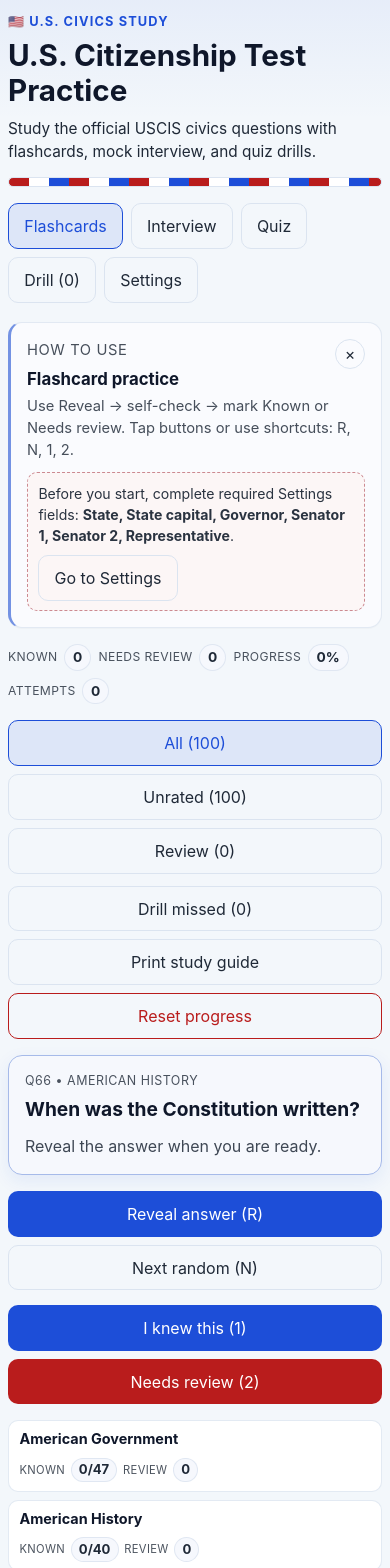
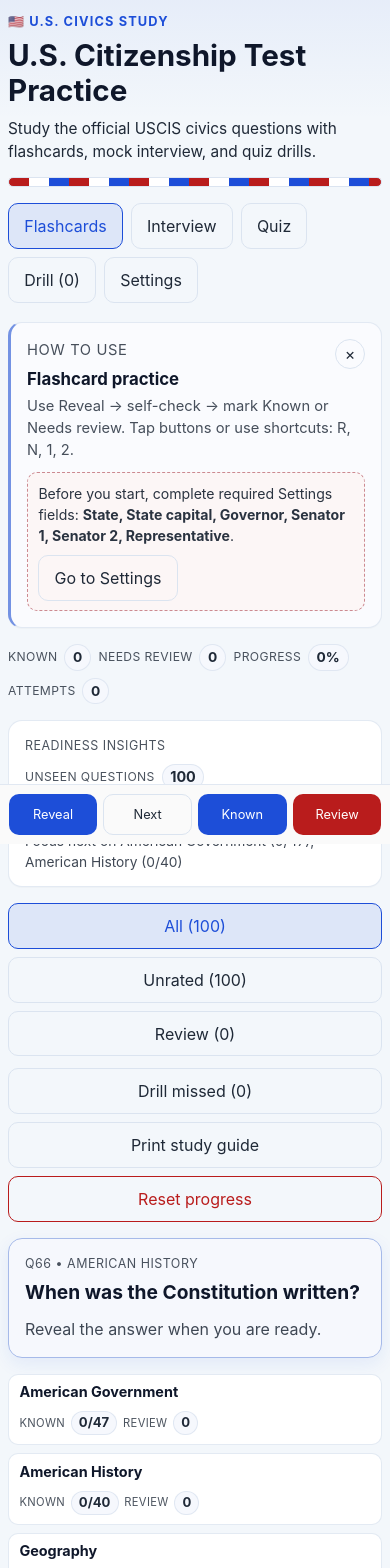
Before and after one commit to vforge/us-citizenship-test, a React (Vite) app: page / in a window 390 px wide. Shown: the top 1568 px of the page. Built offline with nearby package versions, Linux system fonts and the light colour scheme.

Commit message:
Implement UX polish, PWA installability, CI/CD, and automated tests

```diff
--- a/src/App.css
+++ b/src/App.css
@@ -113,6 +113,33 @@
   justify-content: space-between;
 }
 
+.insights {
+  margin-bottom: 0.9rem;
+  background: color-mix(in srgb, var(--panel), var(--accent-blue) 2%);
+}
+
+.insights-row {
+  display: inline-flex;
+  gap: 0.45rem;
+  align-items: center;
+  margin-right: 0.75rem;
+  margin-bottom: 0.35rem;
+}
+
+.insights-row strong {
+  font-size: 0.9rem;
+  border: 1px solid color-mix(in srgb, var(--border), transparent 20%);
+  border-radius: 999px;
+  padding: 0.08rem 0.45rem;
+  background: color-mix(in srgb, var(--panel), var(--accent-blue) 4%);
+}
+
+.insights-text {
+  margin-top: 0.15rem;
+  font-size: 0.86rem;
+  opacity: 0.85;
+}
+
 .card {
   border: 1px solid color-mix(in srgb, var(--border), transparent 22%);
   border-radius: 14px;
@@ -207,6 +234,21 @@
 
 .actions {
   margin-top: 0.9rem;
+}
+
+.mobile-study-bar {
+  display: none;
+}
+
+.sr-only {
+  position: absolute;
+  width: 1px;
+  height: 1px;
+  margin: -1px;
+  border: 0;
+  padding: 0;
+  clip: rect(0 0 0 0);
+  overflow: hidden;
 }
 
 button {
@@ -395,6 +437,35 @@
     width: 100%;
   }
 
+  .study-actions {
+    display: none;
+  }
+
+  .mobile-study-bar {
+    position: fixed;
+    left: 0;
+    right: 0;
+    bottom: 0;
+    z-index: 70;
+    display: grid;
+    grid-template-columns: repeat(4, minmax(0, 1fr));
+    gap: 0.4rem;
+    padding: 0.55rem;
+    padding-bottom: calc(0.55rem + env(safe-area-inset-bottom));
+    border-top: 1px solid color-mix(in srgb, var(--border), transparent 20%);
+    background: color-mix(in srgb, var(--panel), black 2%);
+  }
+
+  .mobile-study-bar button {
+    min-height: 40px;
+    padding-inline: 0.35rem;
+    font-size: 0.8rem;
+  }
+
+  .app {
+    padding-bottom: 5.5rem;
+  }
+
   .stats {
     gap: 0.45rem;
   }
@@ -403,12 +474,27 @@
     font-size: 0.86rem;
   }
 
+  .insights {
+    padding-bottom: 0.85rem;
+  }
+
   .subtitle {
     font-size: 0.96rem;
   }
 
   .card__meta {
     font-size: 0.78rem;
+  }
+}
+
+@media (prefers-reduced-motion: reduce) {
+  *,
+  *::before,
+  *::after {
+    animation-duration: 0.01ms !important;
+    animation-iteration-count: 1 !important;
+    transition-duration: 0.01ms !important;
+    scroll-behavior: auto !important;
   }
 }
 
--- a/src/App.tsx
+++ b/src/App.tsx
@@ -36,6 +36,7 @@
   const [filter, setFilter] = useState<Filter>('all')
   const [isGuideOpen, setIsGuideOpen] = useState(true)
   const [isAnswerVisible, setIsAnswerVisible] = useState(false)
+  const [announcement, setAnnouncement] = useState('')
   const [ratings, setRatings] = useState<Record<number, Confidence>>({})
   const [attemptCount, setAttemptCount] = useState(0)
   const [currentQuestionId, setCurrentQuestionId] = useState<number | null>(() =>
@@ -142,6 +143,7 @@
   const knownCount = Object.values(ratings).filter((v) => v === 'known').length
   const reviewCount = Object.values(ratings).filter((v) => v === 'review').length
   const ratedCount = knownCount + reviewCount
+  const unseenCount = QUESTIONS.length - ratedCount
   const progress = Math.round((ratedCount / QUESTIONS.length) * 100)
 
   const categoryStats = useMemo(() => {
@@ -164,6 +166,29 @@
     return [...byCategory.entries()]
   }, [ratings])
 
+  const weakCategories = useMemo(() => {
+    return [...categoryStats]
+      .map(([category, stats]) => ({
+        category,
+        knownRatio: stats.total === 0 ? 0 : stats.known / stats.total,
+        ...stats,
+      }))
+      .sort((a, b) => a.knownRatio - b.knownRatio)
+      .slice(0, 2)
+  }, [categoryStats])
+
+  const suggestedMode = useMemo(() => {
+    if (reviewCount >= 12) return 'Drill mode'
+    if (knownCount < 40) return 'Flashcards'
+    if (knownCount < 80) return 'Quiz mode'
+    return 'Mock interview'
+  }, [knownCount, reviewCount])
+
+  const announce = useCallback((message: string) => {
+    setAnnouncement('')
+    window.setTimeout(() => setAnnouncement(message), 20)
+  }, [])
+
   const goToNext = useCallback(() => {
     const ids = filteredQuestions.map((q) => q.id)
     const nextId = pickRandomQuestionId(ids, currentQuestion?.id)
@@ -176,9 +201,10 @@
       if (!currentQuestion) return
       setRatings((prev) => ({ ...prev, [currentQuestion.id]: confidence }))
       setAttemptCount((prev) => prev + 1)
+      announce(confidence === 'known' ? 'Marked as known.' : 'Marked as needs review.')
       goToNext()
     },
-    [currentQuestion, goToNext],
+    [announce, currentQuestion, goToNext],
   )
 
   const startInterview = useCallback(() => {
@@ -203,6 +229,7 @@
     setInterviewResults((prev) => [...prev, wasCorrect])
     setInterviewIndex((prev) => prev + 1)
     setIsAnswerVisible(false)
+    announce(wasCorrect ? 'Marked as correct.' : 'Marked as missed.')
   }
 
   const isInterviewDone =
@@ -238,6 +265,7 @@
       })
       setRatings((prev) => ({ ...prev, [quizQuestion.id]: 'known' }))
       setMissedQuestionIds((prev) => prev.filter((id) => id !== quizQuestion.id))
+      announce('Correct answer.')
     } else {
       setQuizFeedback('wrong')
       setQuizStreak(0)
@@ -245,6 +273,7 @@
       setMissedQuestionIds((prev) =>
         prev.includes(quizQuestion.id) ? prev : [...prev, quizQuestion.id],
       )
+      announce('Incorrect answer added to drill list.')
     }
   }
 
@@ -270,6 +299,7 @@
   const clearMissed = () => {
     setMissedQuestionIds([])
     setMode('practice')
+    announce('Missed-question list cleared.')
   }
 
   const resetProgress = () => {
@@ -324,8 +354,17 @@
       if (event.key === 'd') setMode('drill')
 
       if (mode === 'practice' || mode === 'drill') {
-        if (event.key === 'r') setIsAnswerVisible((v) => !v)
-        if (event.key === 'n') (mode === 'drill' ? goToNextDrill : goToNext)()
+        if (event.key === 'r') {
+          setIsAnswerVisible((prev) => {
+            const next = !prev
+            announce(next ? 'Answer revealed.' : 'Answer hidden.')
+            return next
+          })
+        }
+        if (event.key === 'n') {
+          ;(mode === 'drill' ? goToNextDrill : goToNext)()
+          announce('Moved to next question.')
+        }
         if (event.key === '1') rateCurrentQuestion('known')
         if (event.key === '2') rateCurrentQuestion('review')
       }
@@ -333,9 +372,22 @@
 
     window.addEventListener('keydown', onKeyDown)
     return () => window.removeEventListener('keydown', onKeyDown)
-  }, [goToNext, goToNextDrill, mode, rateCurrentQuestion])
+  }, [announce, goToNext, goToNextDrill, mode, rateCurrentQuestion])
 
   const currentDisplayQuestion = mode === 'drill' ? drillQuestion : currentQuestion
+
+  const handleToggleAnswer = () => {
+    setIsAnswerVisible((prev) => {
+      const next = !prev
+      announce(next ? 'Answer revealed.' : 'Answer hidden.')
+      return next
+    })
+  }
+
+  const handleNextQuestion = () => {
+    mode === 'drill' ? goToNextDrill() : goToNext()
+    announce('Moved to next question.')
+  }
 
   const requiredProfileFields: Array<{ key: keyof UserProfile; label: string }> = [
     { key: 'state', label: 'State' },
@@ -405,6 +457,7 @@
             aria-pressed={mode === value}
             onClick={() => {
               setMode(value as Mode)
+              announce(`Switched to ${label} mode.`)
               if (value === 'interview' && interviewQuestionIds.length === 0) startInterview()
             }}
           >
@@ -420,6 +473,10 @@
       </nav>
 
       <section id="content">
+        <div className="sr-only" aria-live="polite" aria-atomic="true">
+          {announcement}
+        </div>
+
         {isGuideOpen && (
           <section className="guide card" aria-label="how to use this mode">
             <div className="guide__top">
@@ -428,6 +485,7 @@
                 type="button"
                 className="ghost icon-button"
                 aria-label="Hide guide"
+                title="Hide guide"
                 onClick={() => setIsGuideOpen(false)}
               >
                 ×
@@ -474,6 +532,26 @@
                 <span className="stats__label">Attempts</span>
                 <strong>{attemptCount}</strong>
               </div>
+            </section>
+
+            <section className="insights card" aria-label="readiness insights">
+              <p className="card__meta">Readiness insights</p>
+              <div className="insights-row">
+                <span className="stats__label">Unseen questions</span>
+                <strong>{unseenCount}</strong>
+              </div>
+              <div className="insights-row">
+                <span className="stats__label">Suggested next mode</span>
+                <strong>{suggestedMode}</strong>
+              </div>
+              {weakCategories.length > 0 && (
+                <p className="insights-text">
+                  Focus next on{' '}
+                  {weakCategories
+                    .map((item) => `${item.category} (${item.known}/${item.total})`)
+                    .join(', ')}
+                </p>
+              )}
             </section>
 
             {mode === 'practice' && (
@@ -545,17 +623,17 @@
               )}
             </section>
 
-            <section className="actions">
+            <section className="actions study-actions">
               <button
                 type="button"
-                onClick={() => setIsAnswerVisible((v) => !v)}
+                onClick={handleToggleAnswer}
                 disabled={!currentDisplayQuestion}
               >
                 {isAnswerVisible ? 'Hide answer (R)' : 'Reveal answer (R)'}
               </button>
               <button
                 type="button"
-                onClick={mode === 'drill' ? goToNextDrill : goToNext}
+                onClick={handleNextQuestion}
                 className="ghost"
                 disabled={!currentDisplayQuestion}
               >
@@ -568,7 +646,7 @@
               )}
             </section>
 
-            <section className="actions">
+            <section className="actions study-actions">
               <button
                 type="button"
                 onClick={() => rateCurrentQuestion('known')}
@@ -598,6 +676,30 @@
                   </div>
                 </article>
               ))}
+            </section>
+
+            <section className="mobile-study-bar" aria-label="quick study actions">
+              <button type="button" onClick={handleToggleAnswer} disabled={!currentDisplayQuestion}>
+                {isAnswerVisible ? 'Hide' : 'Reveal'}
+              </button>
+              <button type="button" className="ghost" onClick={handleNextQuestion} disabled={!currentDisplayQuestion}>
+                Next
+              </button>
+              <button
+                type="button"
+                onClick={() => rateCurrentQuestion('known')}
+                disabled={!currentDisplayQuestion}
+              >
+                Known
+              </button>
+              <button
+                type="button"
+                className="warn"
+                onClick={() => rateCurrentQuestion('review')}
+                disabled={!currentDisplayQuestion}
+              >
+                Review
+              </button>
             </section>
           </>
         )}
```
Also changed, not shown: 1 other file (tests, documents, lock files or other folders).
